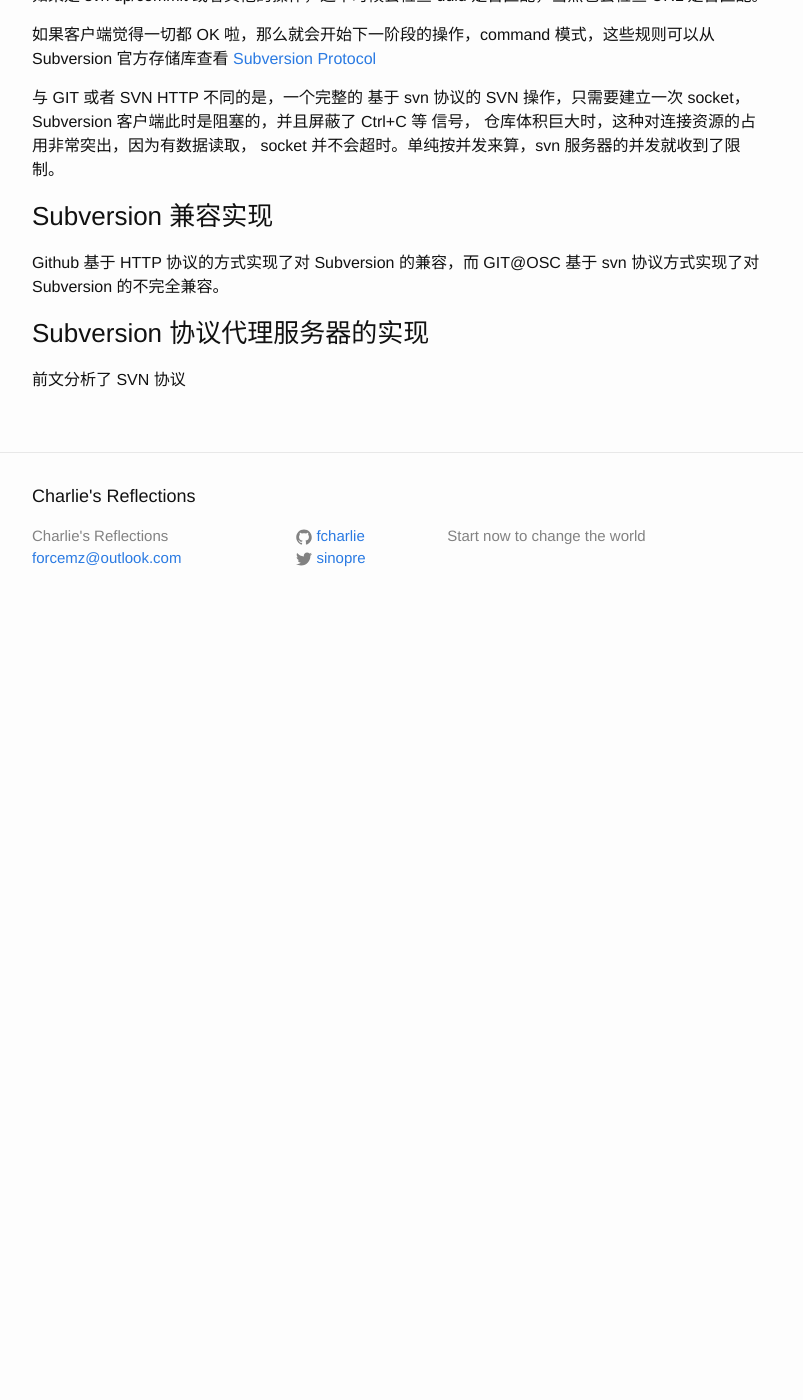
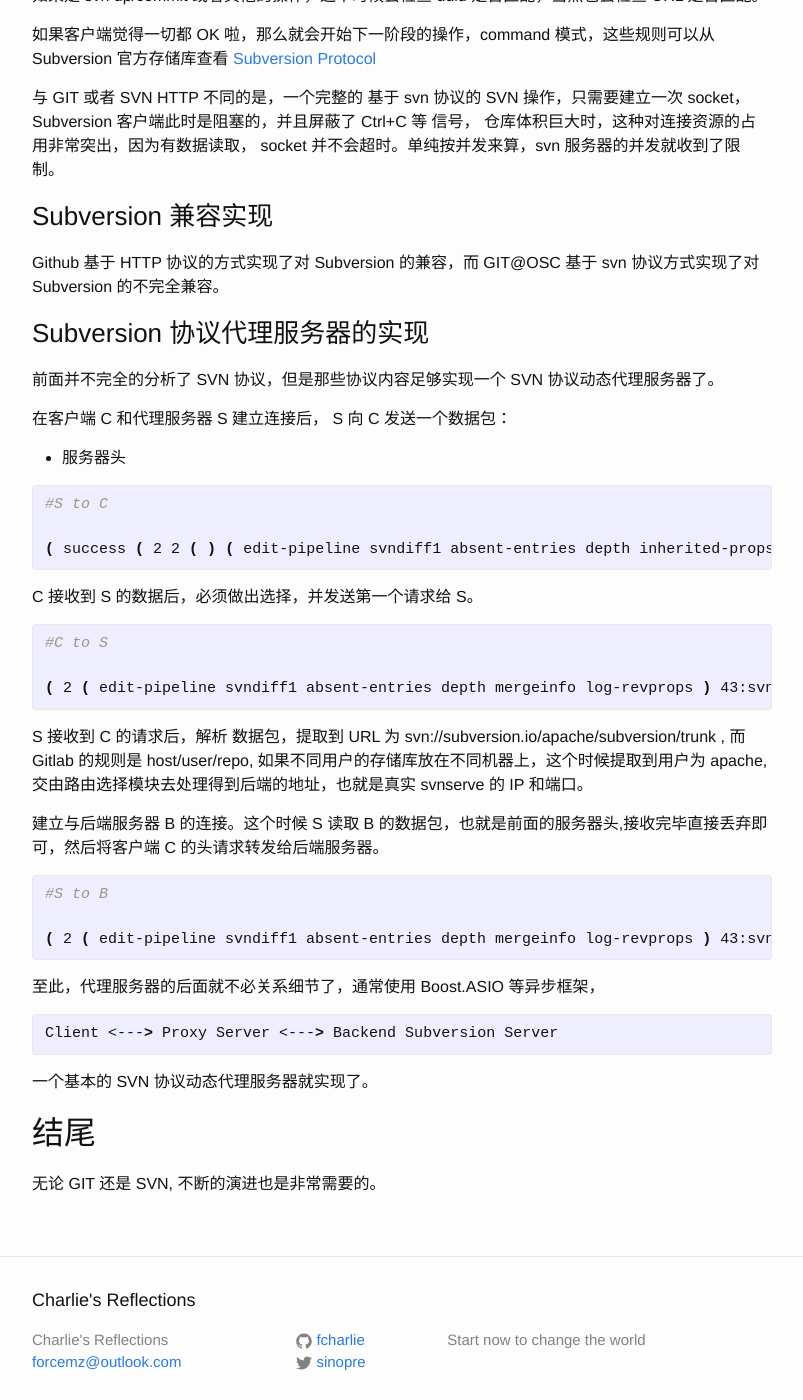
Before and after one commit to fcharlie/fcharlie.github.io, a Jekyll site: the page built from _posts/2015-10-16-DevelopmentVCS.md, in a window 1280 px wide and 1400 px high, scrolled down 10190 px. Shown: the whole window, without its empty margins (238-1041 px from the left). Built offline with Jekyll 4.4.1, drawn with Linux system fonts in a browser that asks for light colours; before the commit the page ends 10820 px from its top, so only the background shows below that.

Commit message:
Update svn proxy info

```diff
--- a/_posts/2015-10-16-DevelopmentVCS.md
+++ b/_posts/2015-10-16-DevelopmentVCS.md
@@ -466,4 +466,40 @@ Github 基于 HTTP 协议的方式实现了对 Subversion 的兼容，而 GIT@OS
 
 
 ###Subversion 协议代理服务器的实现
-前文分析了 SVN 协议
+前面并不完全的分析了 SVN 协议，但是那些协议内容足够实现一个 SVN 协议动态代理服务器了。
+
+在客户端 C 和代理服务器 S 建立连接后， S 向 C 发送一个数据包：
+
++ 服务器头
+{% highlight sh %}
+#S to C
+( success ( 2 2 ( ) ( edit-pipeline svndiff1 absent-entries depth inherited-props log-revprops ) ) )
+{% endhighlight %}
+
+
+C 接收到 S 的数据后，必须做出选择，并发送第一个请求给 S。
+{% highlight sh %}
+#C to S
+( 2 ( edit-pipeline svndiff1 absent-entries depth mergeinfo log-revprops ) 43:svn://subversion.io/apache/subversion/trunk 53:SVN/1.8.13-SlikSvn-1.8.13-X64 (x64-microsoft-windows) ( ) )
+{% endhighlight %}
+
+S 接收到 C 的请求后，解析 数据包，提取到 URL 为 svn://subversion.io/apache/subversion/trunk , 而 Gitlab 的规则是 host/user/repo,
+如果不同用户的存储库放在不同机器上，这个时候提取到用户为 apache, 交由路由选择模块去处理得到后端的地址，也就是真实 svnserve 的 IP 和端口。
+
+建立与后端服务器 B 的连接。这个时候 S 读取 B 的数据包，也就是前面的服务器头,接收完毕直接丢弃即可，然后将客户端 C 的头请求转发给后端服务器。
+{% highlight sh %}
+#S to B
+( 2 ( edit-pipeline svndiff1 absent-entries depth mergeinfo log-revprops ) 43:svn://subversion.io/apache/subversion/trunk 53:SVN/1.8.13-SlikSvn-1.8.13-X64 (x64-microsoft-windows) ( ) )
+{% endhighlight %}
+
+
+至此，代理服务器的后面就不必关系细节了，通常使用 Boost.ASIO 等异步框架，
+
+{% highlight sh %}
+Client <---> Proxy Server <---> Backend Subversion Server
+{% endhighlight %}
+
+一个基本的 SVN 协议动态代理服务器就实现了。
+
+##结尾
+无论 GIT 还是 SVN, 不断的演进也是非常需要的。
```
